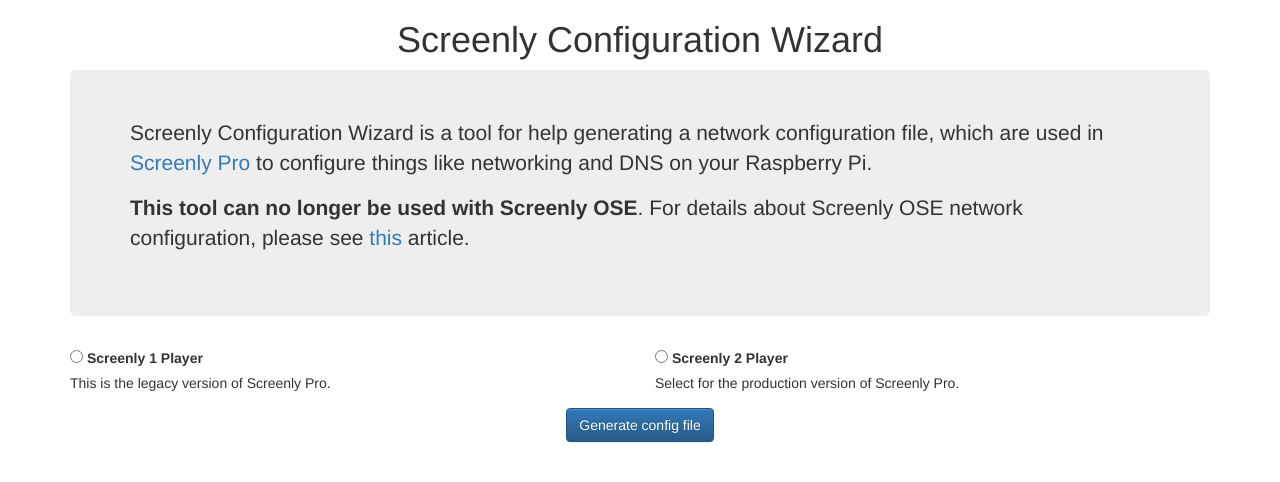
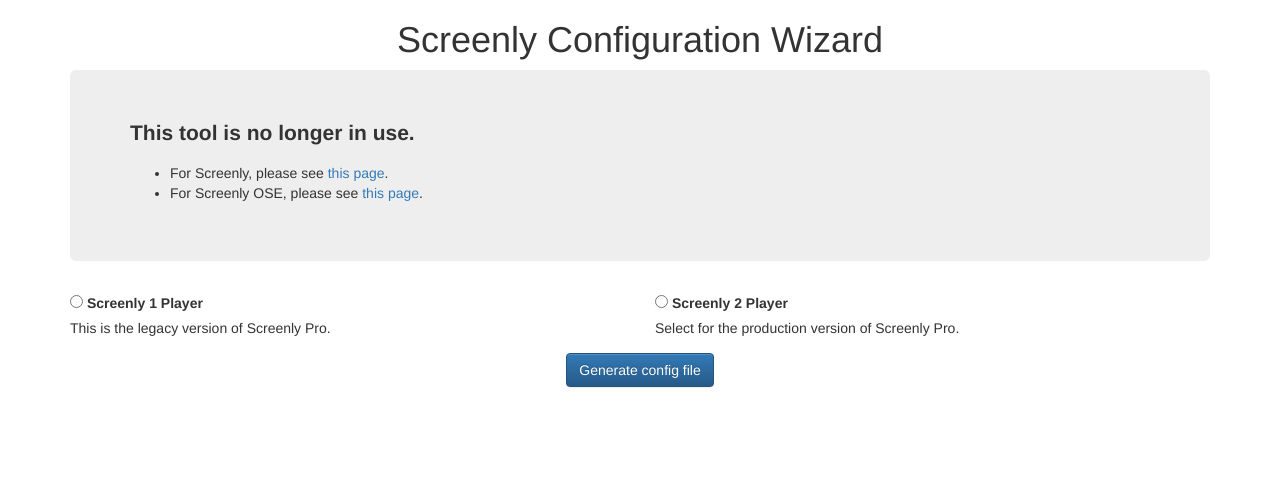
Before and after one commit to Screenly/wizard.screenly.io, a Jekyll site: the page built from pages/index.html, in a window 1280 px wide. Shown: the top 482 px of the page. Built offline with Jekyll 4.4.1, drawn with Linux system fonts in a browser that asks for light colours; nearby versions of some CDN libraries.

Commit message:
Updates wizerd.

```diff
--- a/pages/index.html
+++ b/pages/index.html
@@ -14,8 +14,12 @@
   </div>
 </div>
 <div class="jumbotron">
-    <p>Screenly Configuration Wizard is a tool for help generating a network configuration file, which are used in <a href='https://www.screenly.io'>Screenly Pro</a> to configure things like networking and DNS on your Raspberry Pi.</p>
-    <p><strong>This tool can no longer be used with Screenly OSE</strong>. For details about Screenly OSE network configuration, please see <a href="https://www.screenly.io/blog/2018/01/19/screenly-ose-0.13-is-available/">this</a> article.</p>
+    <p><strong>This tool is no longer in use.</strong></p>
+    <ul>
+        <li>For Screenly, please see <a href="https://support.screenly.io/hc/en-us/articles/360001352534">this page</a>.</li>
+        <li>For Screenly OSE, please see <a href="https://www.screenly.io/blog/2018/01/19/screenly-ose-0.13-is-available/">this page</a>.</li>
+
+    </ul>
 </div>
 <div class="row">
   <div class="col-md-6">
```
